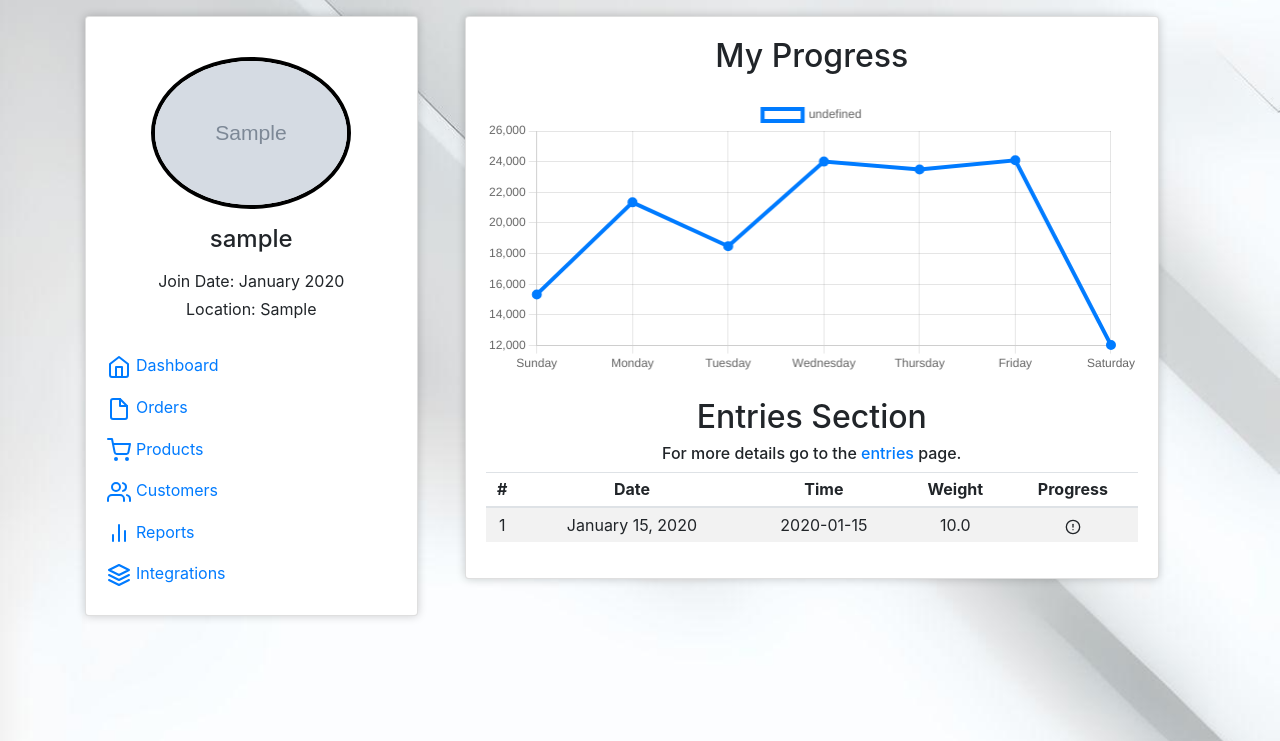
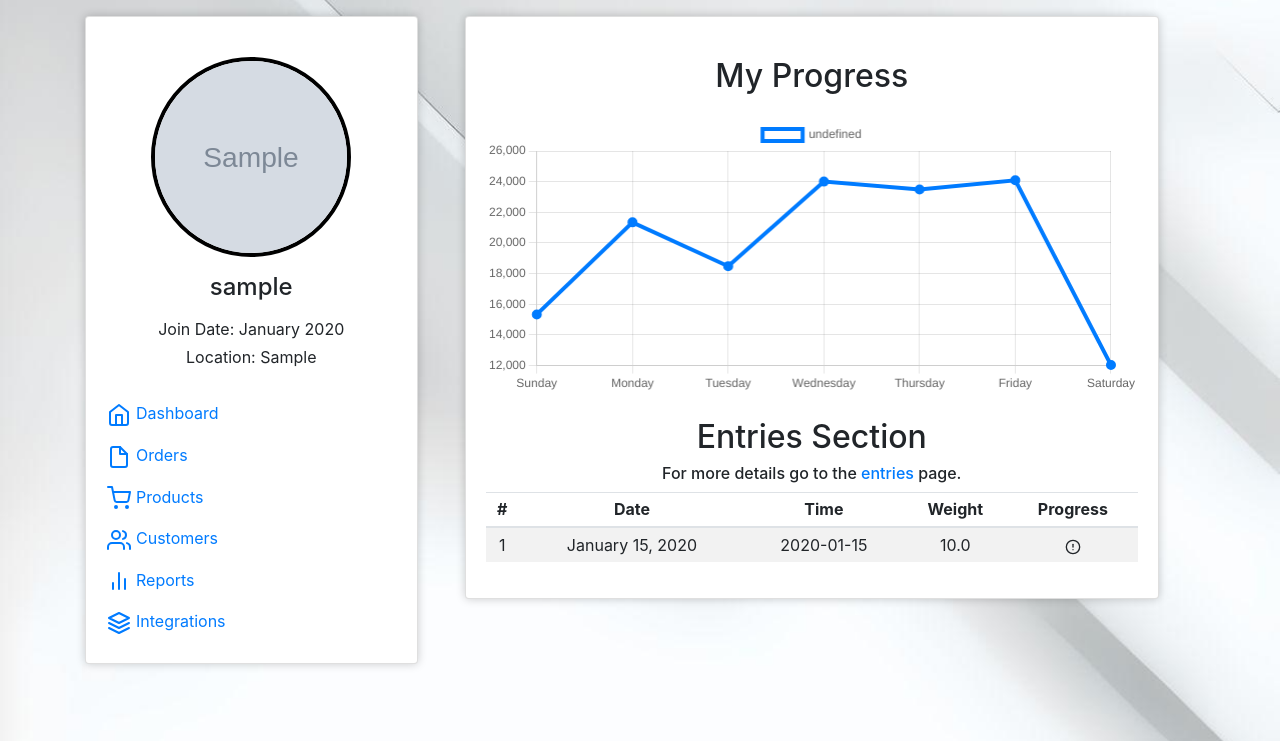
Before and after one commit to jtroussard/tracker-app, a Flask app: page /account in a window 1280 px wide. Shown: the part 59-800 px from the top of the page. Run offline with Flask 3, Linux system fonts and the light colour scheme; a user stored in the database is signed in; tables that the repository leaves empty hold one stand-in row (values such as "Sample post"); grey boxes marked "Sample" are stand-in pictures; parts of the project's set-up code (start-up, migrations or seed data) failed here and were passed over; some libraries are stand-ins or nearby versions.

Commit message:
110: removes overriding css rule for account picture (#112)

```diff
--- a/app/static/css/cards.css
+++ b/app/static/css/cards.css
@@ -15,7 +15,7 @@
 }
 
 
-.card-body .circle-img {
+.card-body {
   margin-top: 20px;
   height: 40%;
   /* adjust as needed */
```
